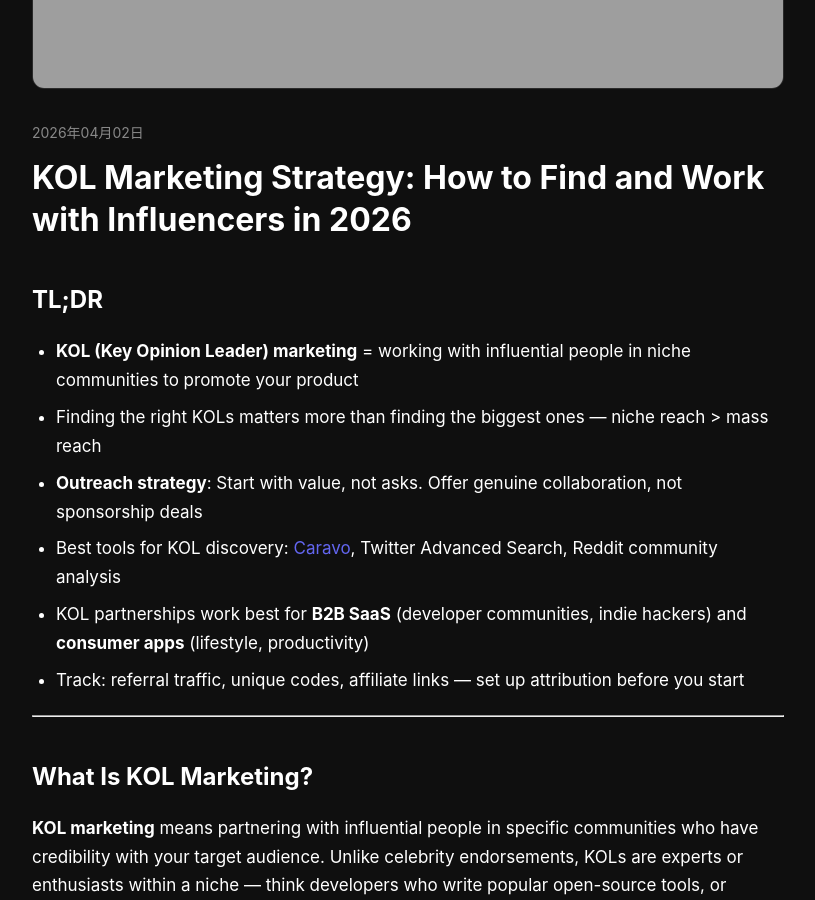
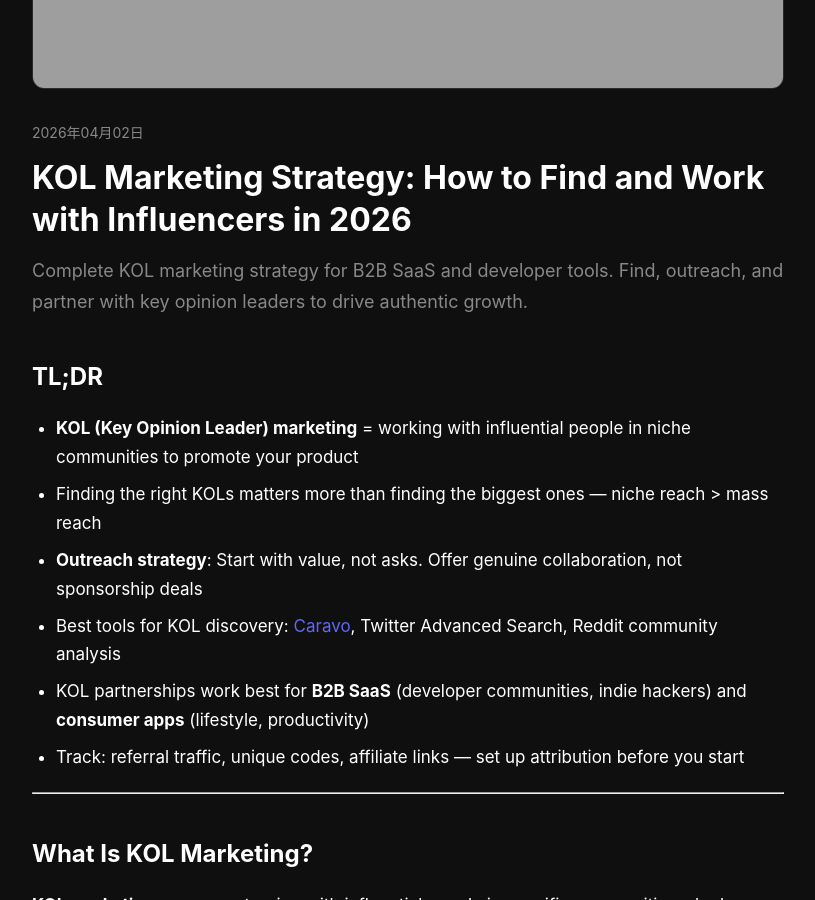
Before and after one commit to Gingiris/growth-tools, a Jekyll site: the page built from _posts/2026-04-02-kol-marketing-strategy.md, in a window 1280 px wide and 900 px high, scrolled down 587 px. Shown: the whole window, without its empty margins (232-1047 px from the left). Built offline with Jekyll 4.4.1, drawn with Linux system fonts in a browser that asks for light colours.

Commit message:
seo: add meta description to 2026-04-02-kol-marketing-strategy.md

```diff
--- a/_posts/2026-04-02-kol-marketing-strategy.md
+++ b/_posts/2026-04-02-kol-marketing-strategy.md
@@ -4,6 +4,7 @@ title: "KOL Marketing Strategy: How to Find and Work with Influencers in 2026"
 date: 2026-04-02
 canonical_url: https://gingiris.github.io/growth-tools/blog/2026/04/kol-marketing-strategy/
 image: "https://gingiris.github.io/growth-tools/assets/images/blog-kol-marketing.jpg"
+description: "Complete KOL marketing strategy for B2B SaaS and developer tools. Find, outreach, and partner with key opinion leaders to drive authentic growth."
 ---
 ## TL;DR
 
```
